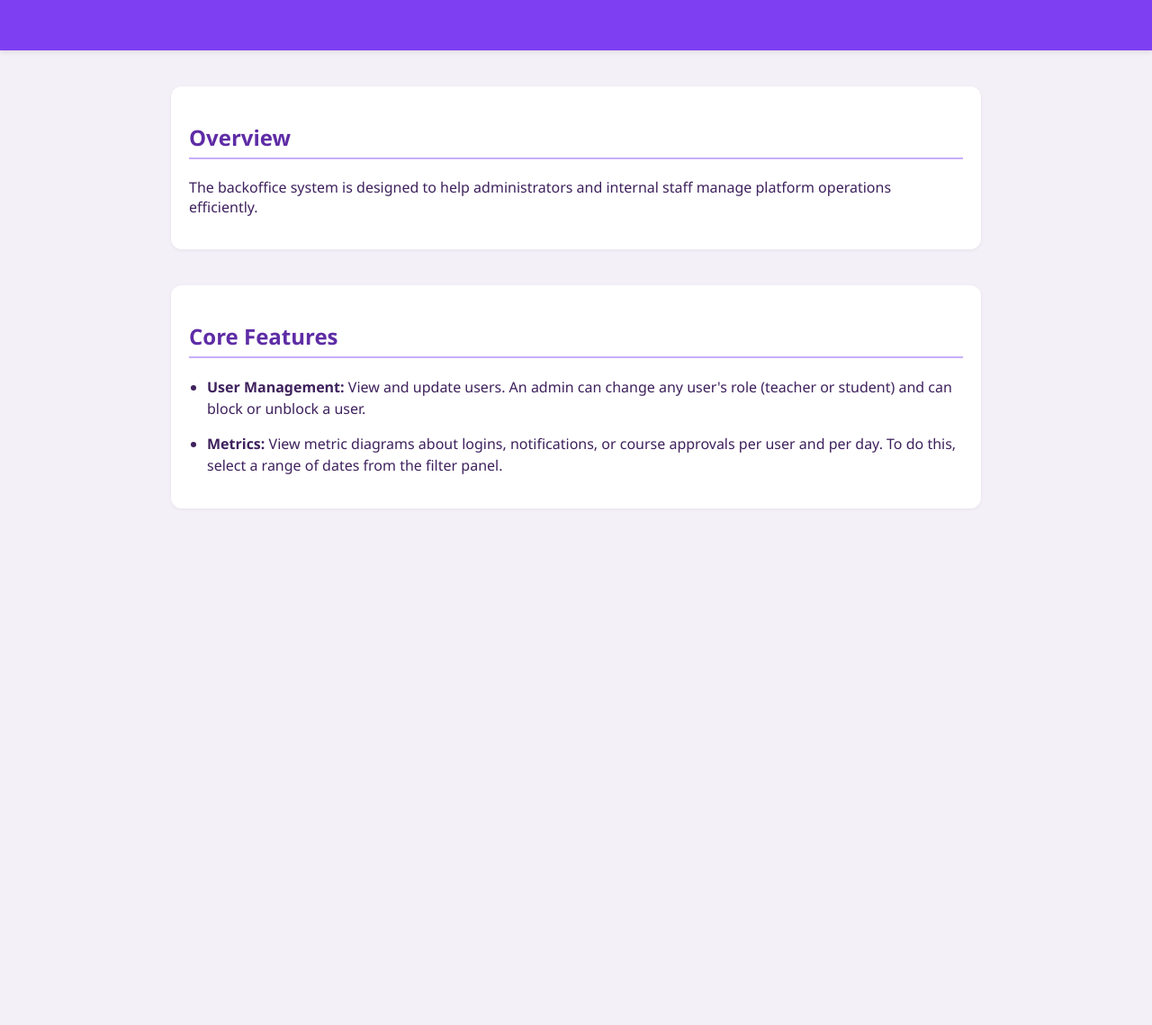
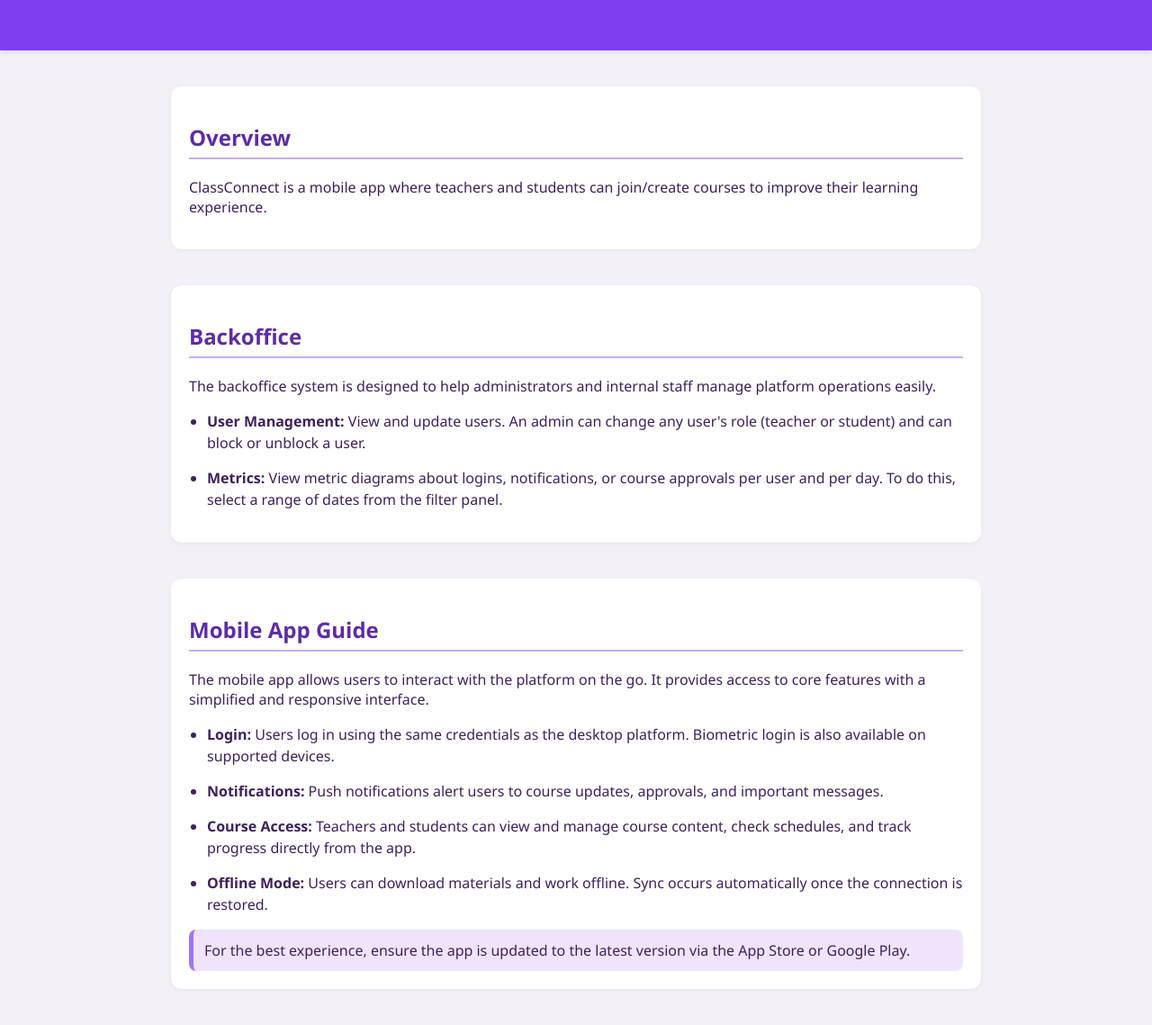
Before and after one commit to ClassConnect-Grupo-1/classconnect-grupo-1.github.io, a plain HTML site: page index.html in a window 1280 px wide. Shown: the part 135-1274 px from the top of the page at 90% size. Before the commit the page ends 800 px from the top, so only its background shows below. Drawn offline with Linux system fonts and the light colour scheme.

Commit message:
section 2

```diff
--- a/index.html
+++ b/index.html
@@ -81,18 +81,21 @@
 <body>
 
   <header>
-    <h1>Backoffice User Guide</h1>
-    <p>An overview of how our internal admin panel operates</p>
+    <h1>ClassConnect User Guide</h1>
+    <p>An overview of how our backoffice and mobile app operates</p>
   </header>
 
   <main>
     <section>
       <h2>Overview</h2>
-      <p>The backoffice system is designed to help administrators and internal staff manage platform operations efficiently.</p>
+      <p>ClassConnect is a mobile app where teachers and students can join/create courses to improve their learning experience.</p>
     </section>
 
     <section>
-      <h2>Core Features</h2>
+      <h2>Backoffice</h2>
+      <p>
+        The backoffice system is designed to help administrators and internal staff manage platform operations easily.
+      </p>
       <ul>
         <li>
           <strong>User Management:</strong> View and update users. An admin can change any user's role (teacher or student) and can block or unblock a user.
@@ -102,6 +105,31 @@
         </li>
       </ul>
     </section>
+
+    <section>
+      <h2>Mobile App Guide</h2>
+      <p>The mobile app allows users to interact with the platform on the go. It provides access to core features with a simplified and responsive interface.</p>
+
+      <ul>
+        <li>
+          <strong>Login:</strong> Users log in using the same credentials as the desktop platform. Biometric login is also available on supported devices.
+        </li>
+        <li>
+          <strong>Notifications:</strong> Push notifications alert users to course updates, approvals, and important messages.
+        </li>
+        <li>
+          <strong>Course Access:</strong> Teachers and students can view and manage course content, check schedules, and track progress directly from the app.
+        </li>
+        <li>
+          <strong>Offline Mode:</strong> Users can download materials and work offline. Sync occurs automatically once the connection is restored.
+        </li>
+      </ul>
+
+      <div class="highlight">
+        For the best experience, ensure the app is updated to the latest version via the App Store or Google Play.
+      </div>
+  </section>
+
   </main>
 
 </body>
```
